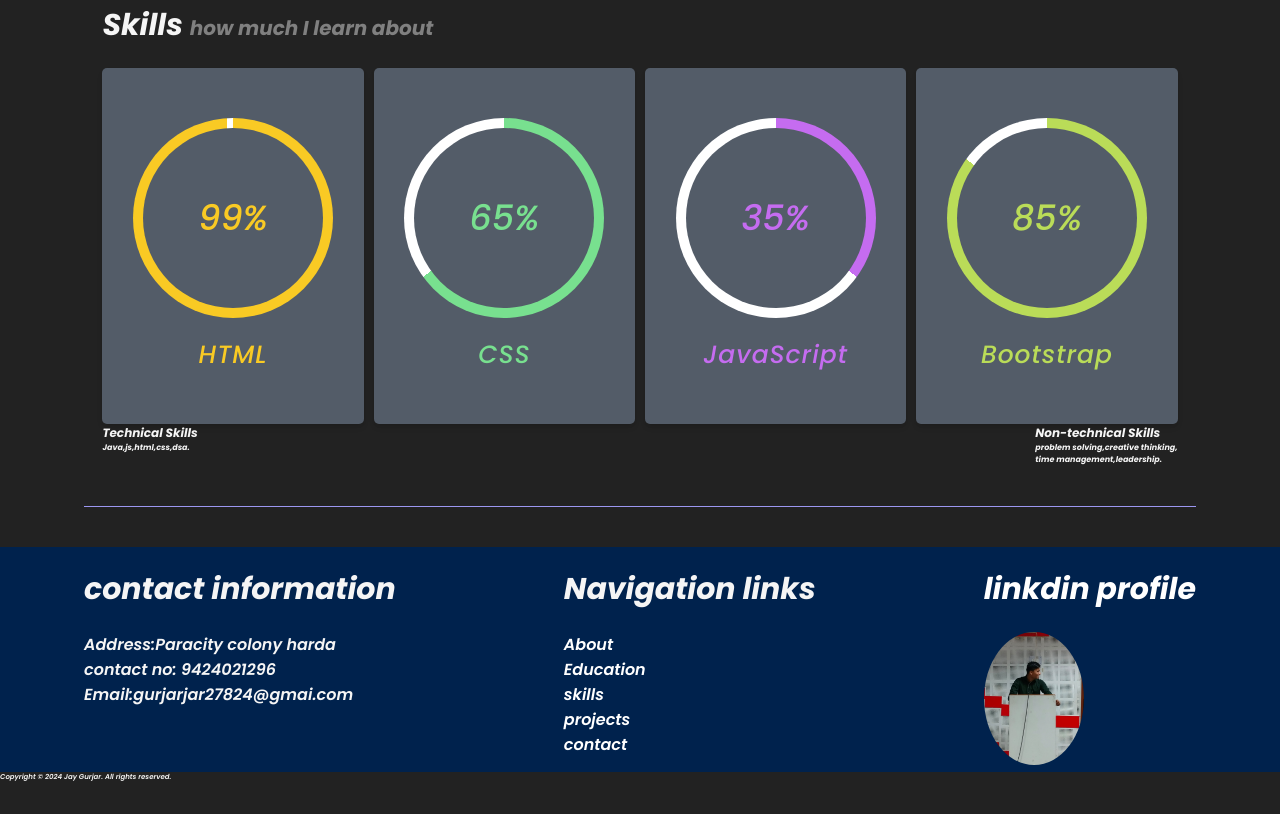
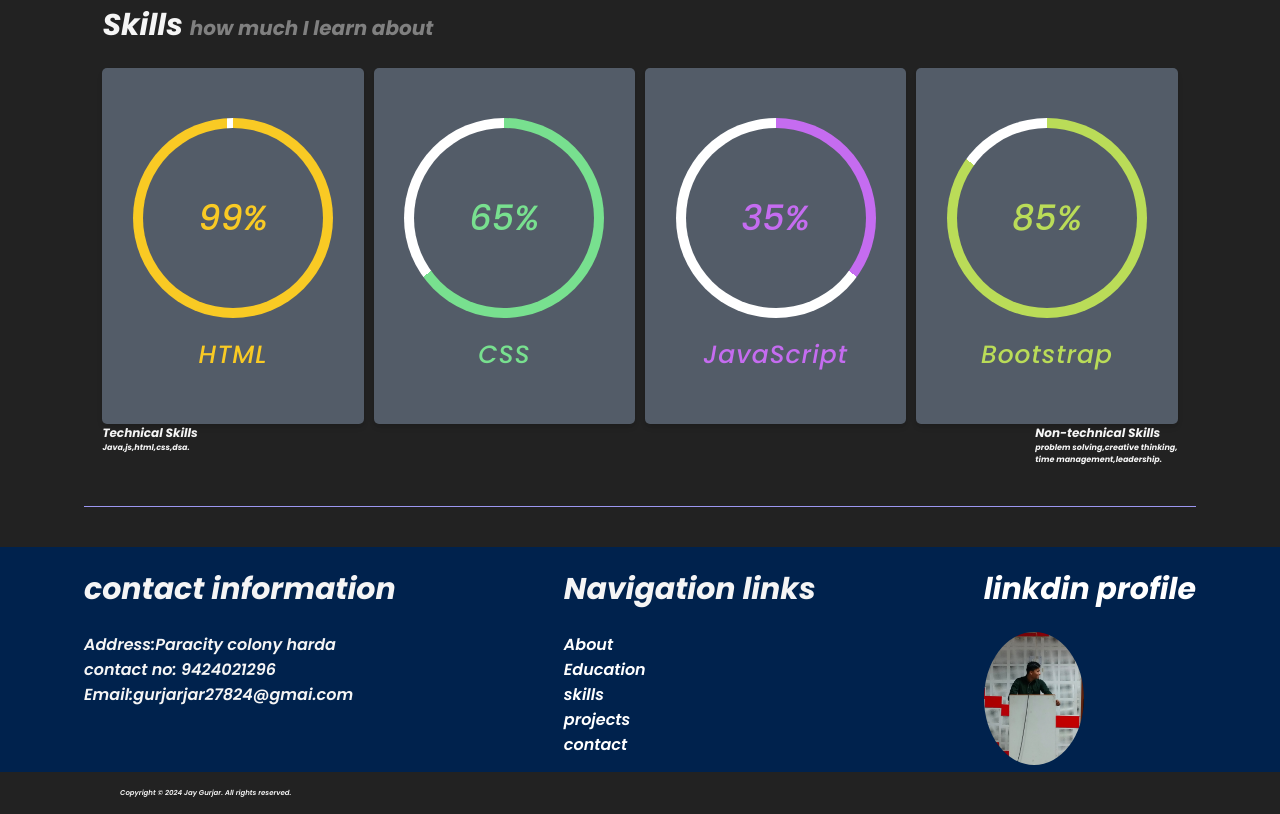
Before and after one commit to 12Jay99/Port, a plain HTML site: page index.html in a window 1280 px wide. Shown: the part 1436-2250 px from the top of the page. Before the commit the page ends 2218 px from the top, so only its background shows below. Drawn offline with nearby package versions, Linux system fonts and the light colour scheme.

Commit message:
Update port.css

```diff
--- a/port.css
+++ b/port.css
@@ -136,7 +136,7 @@ ul li{
   list-style: none;
 }
 #copy{
-  margin: ovh 70vh;
+  margin: 2vh 120px;
   font-size:7px;
 }
 .img{
```
